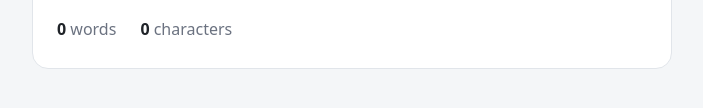
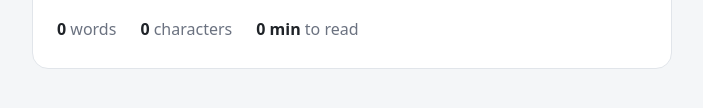
Before and after one commit to wellm3id08/word-counter, a plain HTML site: page index.html in a window 1280 px wide. Shown: the part 538-646 px from the top of the page, without its empty margins (288-991 px from the left). Drawn offline with Linux system fonts and the light colour scheme.

Commit message:
Show an estimated reading time
Based on 200 words per minute, rounded to the nearest minute. Short texts
show 1 min rather than 0.

```diff
--- a/index.html
+++ b/index.html
@@ -13,6 +13,7 @@
     <p class="stats">
       <span><strong id="words">0</strong> words</span>
       <span><strong id="characters">0</strong> characters</span>
+      <span><strong id="reading-time">0 min</strong> to read</span>
     </p>
   </main>
   <script src="script.js"></script>
--- a/script.js
+++ b/script.js
@@ -1,6 +1,10 @@
 const textEl = document.getElementById('text');
 const wordsEl = document.getElementById('words');
 const charactersEl = document.getElementById('characters');
+const readingTimeEl = document.getElementById('reading-time');
+
+// Most adults read about 200 words per minute.
+const WORDS_PER_MINUTE = 200;
 
 function countWords(text) {
   const trimmed = text.trim();
@@ -9,8 +13,11 @@ function countWords(text) {
 
 function update() {
   const text = textEl.value;
-  wordsEl.textContent = countWords(text);
+  const words = countWords(text);
+  wordsEl.textContent = words;
   charactersEl.textContent = text.length;
+  const minutes = words === 0 ? 0 : Math.max(1, Math.round(words / WORDS_PER_MINUTE));
+  readingTimeEl.textContent = `${minutes} min`;
 }
 
 textEl.addEventListener('input', update);
```
Also changed, not shown: 1 other file.
